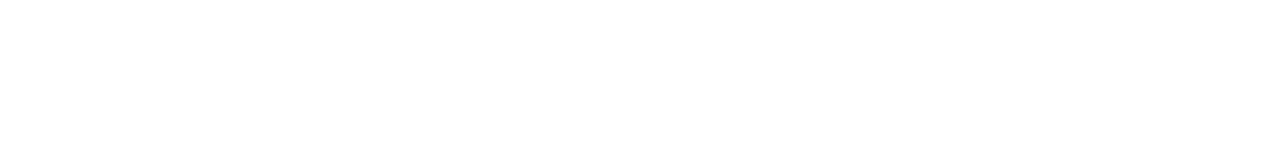
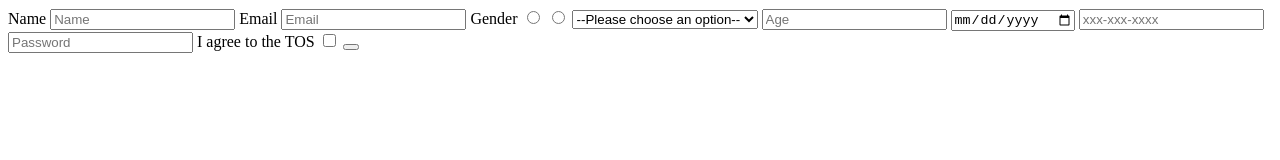
Before and after one commit to acciojob/signup-form-car-Mangeshbodke18, a website: page main.html in a window 1280 px wide. Drawn offline with Linux system fonts and the light colour scheme.

Commit message:
created a submission

```diff
--- a/main.html
+++ b/main.html
@@ -8,6 +8,67 @@
 
 <body>
 	<!-- the entire body must be written by student -->
+
+
+
+	<form method="post">
+
+		<label for="name">Name
+		<input type="text" placeholder="Name" id="name">
+		</label>
+
+		<label for="email">Email
+		<input type="email" placeholder="Email" id="email">
+		</label>
+
+
+		<label>Gender</label>
+
+		<input type="Radio" id="gender_m" name="gender">
+
+		<input type="Radio"  id="gender_f" name="gender">
+
+		<select id="cars">
+			<option>--Please choose an option--</option>
+			<option>bmw</option>
+			<option>audi</option>
+			<option>mersidese</option>
+
+		</select>
+
+
+		<label for="age">
+		<input type="number" placeholder="Age" id="age">
+		</label>
+
+		<label for="dob">
+		<input type="date" id="dob">
+		</label>
+
+
+
+		<label for="tel">
+		<input type="tel" placeholder="xxx-xxx-xxxx" id="tel">
+		</label>
+
+		<label for="password">
+		<input type="password" placeholder="Password" id="password">
+		</label>
+
+		<label>I agree to the TOS
+			<input type="checkbox" id="tos">
+		</label>
+
+
+		<button type="submit"></button>
+
+
+
+
+
+	</form>
+
+
     <script type="text/javascript" src="./script.js">
 </script>
 
```
